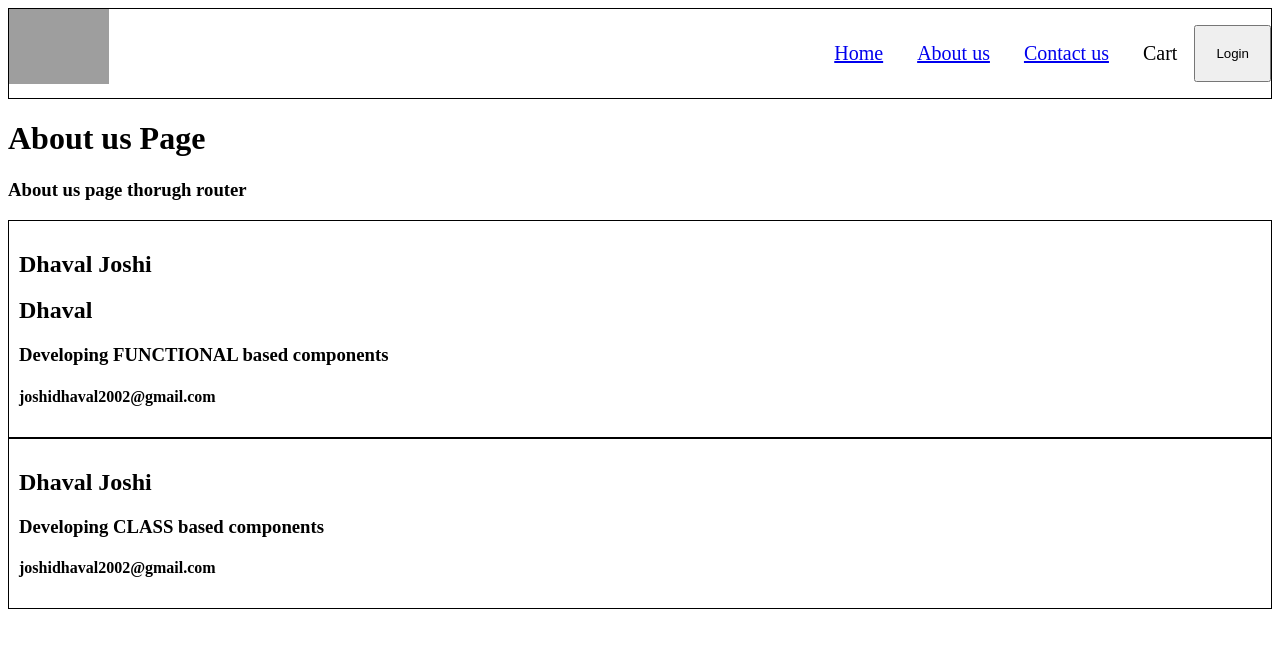
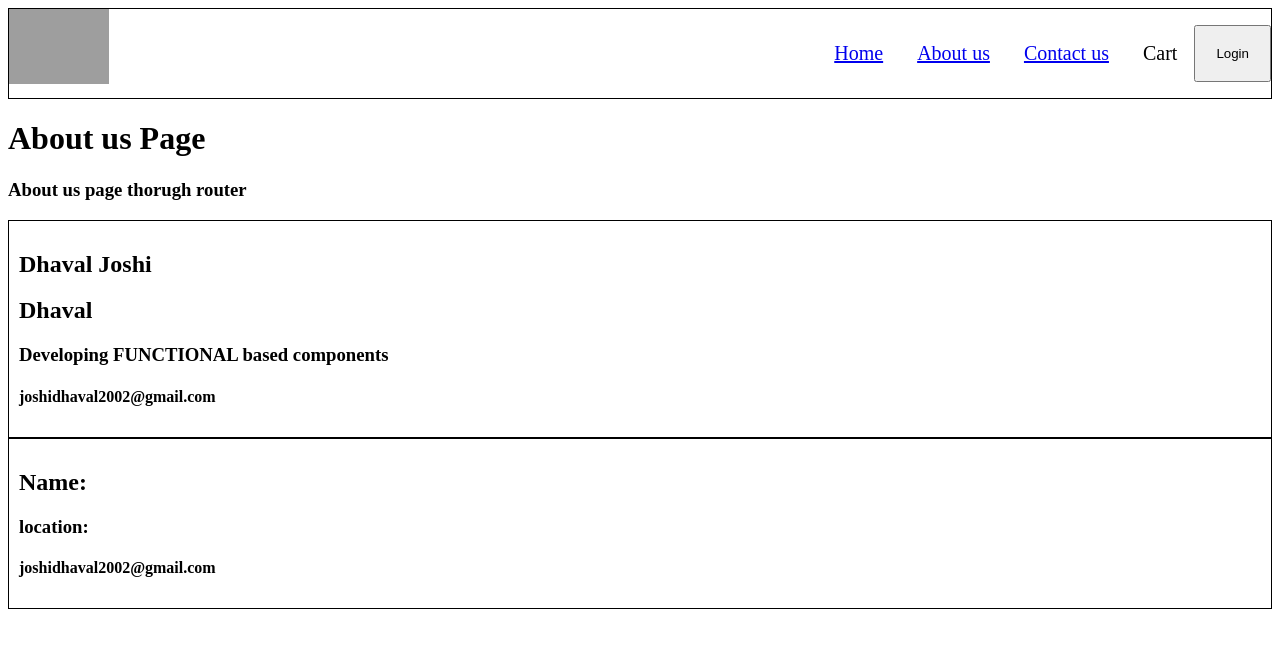
Before and after one commit to Dhaval-Joshi898/React, a React (Vite) app: page /about in a window 1280 px wide. Shown: the top 648 px of the page. Built offline with nearby package versions, Linux system fonts and the light colour scheme; grey boxes are pictures that could not be loaded.

Commit message:
Class based component and how to pass and acess Props

```diff
--- a/src/components/UserClassComponent.js
+++ b/src/components/UserClassComponent.js
@@ -1,15 +1,22 @@
 import React from "react";
+
 class UserClass extends React.Component {
+  constructor(props){
+    super(props);
+  }
+
   render() {
+    //destructuring props of class based components
+    const {name,location}=this.props
+
     return (
       <div className="userInfo-container">
-        <h2>Dhaval Joshi</h2>
-        <h3>Developing CLASS based components</h3>
+        <h2>Name:{name}</h2>
+        <h3>location:{location}</h3>
         <h4>joshidhaval2002@gmail.com</h4>
       </div>
     );
   }
 }
 
-
 export default UserClass;
```
